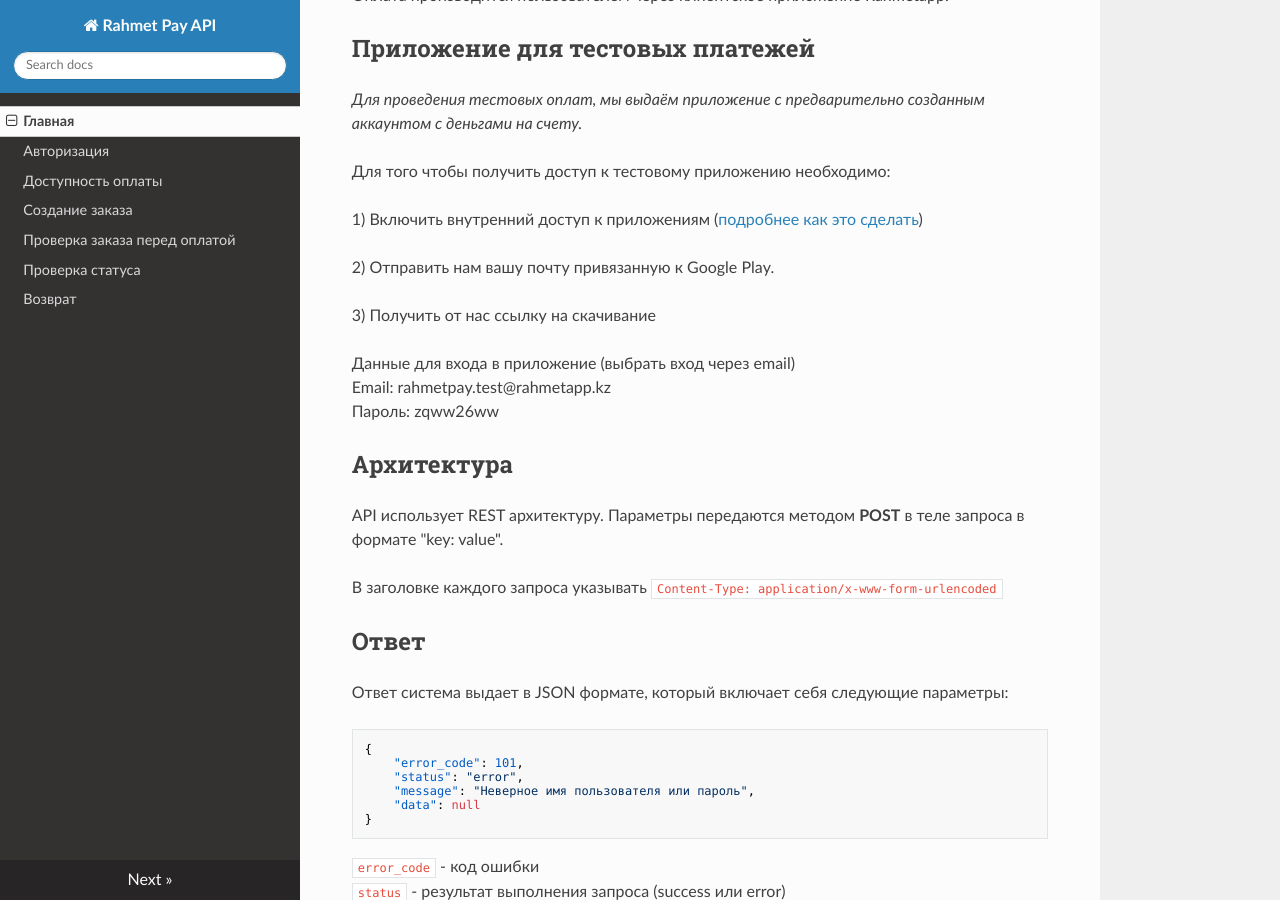
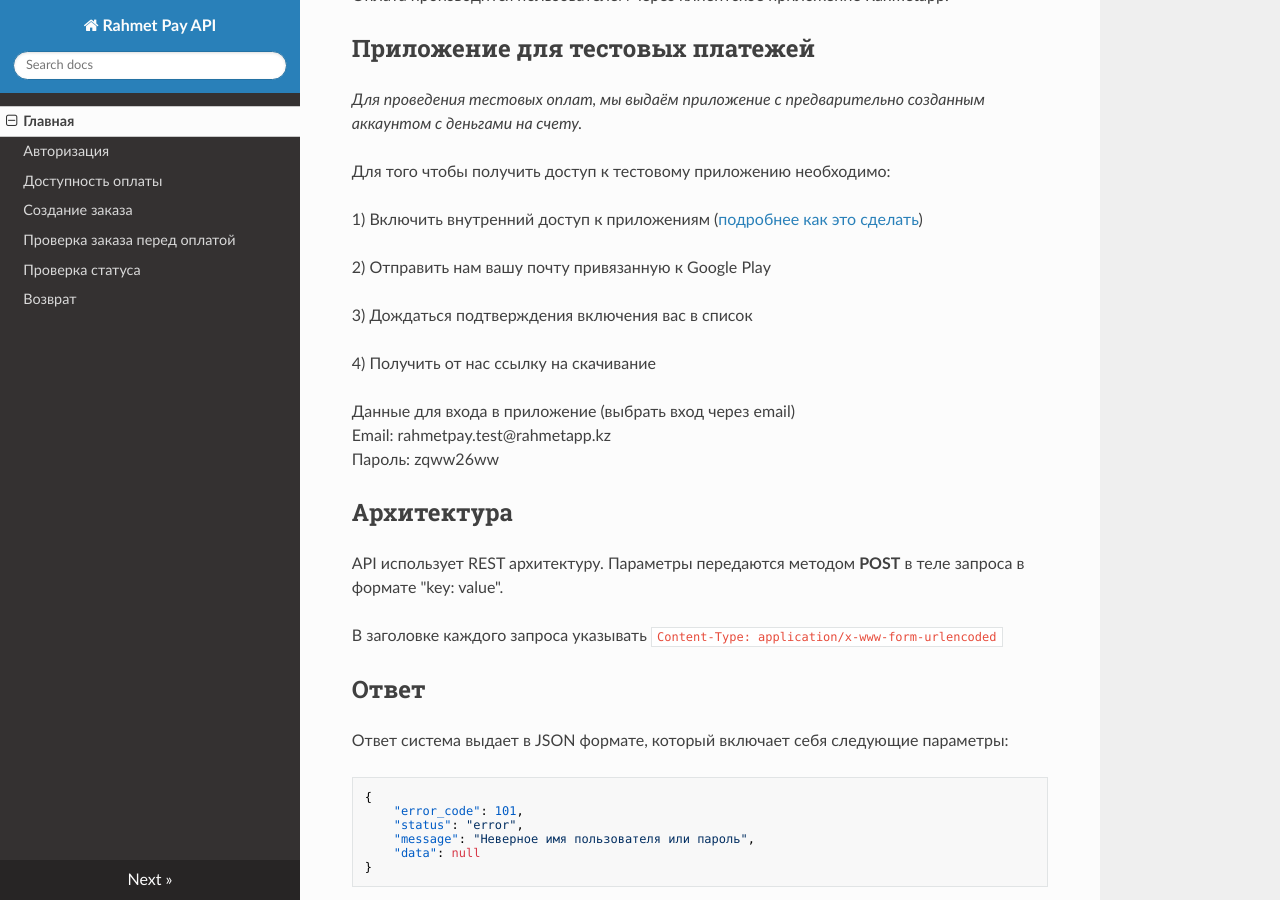
Before and after one commit to rahmetapp/docs, an MkDocs documentation site: the page built from docs/index.md, in a window 1280 px wide and 900 px high, scrolled down 459 px. Built offline with MkDocs 1.6.1, drawn with Linux system fonts in a browser that asks for light colours; nearby versions of some CDN libraries; old or Windows-style settings are respelled for this version of MkDocs.

Commit message:
fix style

```diff
--- a/docs/index.md
+++ b/docs/index.md
@@ -22,9 +22,11 @@ Rahmet Pay поддерживает функции:
 
 1) Включить внутренний доступ к приложениям ([подробнее как это сделать](internal_app_sharing.md))
 
-2) Отправить нам вашу почту привязанную к Google Play.
+2) Отправить нам вашу почту привязанную к Google Play
 
-3) Получить от нас ссылку на скачивание
+3) Дождаться подтверждения включения вас в список
+
+4) Получить от нас ссылку на скачивание
 
 
 Данные для входа в приложение (выбрать вход через email)
```
